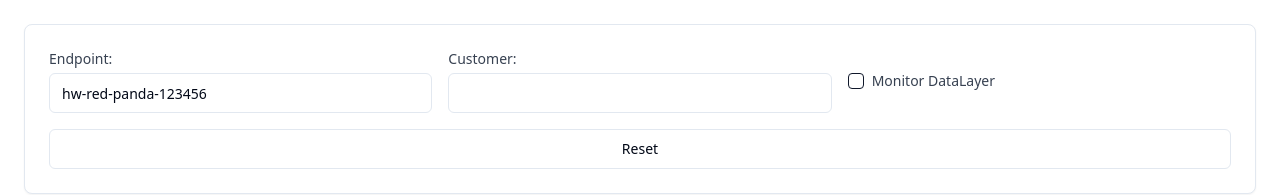
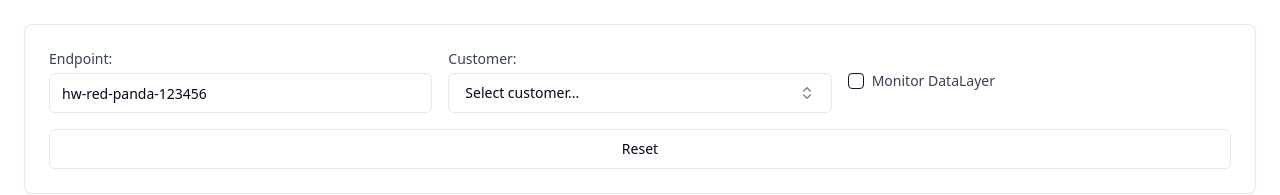
Before and after one commit to GPT-Engineer-App/friendly-interface-builder, a React (Vite) app: page / in a window 1280 px wide. Shown: the top 195 px of the page. Built offline with nearby package versions, Linux system fonts and the light colour scheme.

Commit message:
Update Customer input to autocomplete box

```diff
--- a/src/pages/Index.jsx
+++ b/src/pages/Index.jsx
@@ -5,11 +5,22 @@ import { Button } from "@/components/ui/button";
 import { Table, TableBody, TableCell, TableHead, TableHeader, TableRow } from "@/components/ui/table";
 import { Select, SelectContent, SelectItem, SelectTrigger, SelectValue } from "@/components/ui/select";
 import { Card, CardContent } from "@/components/ui/card";
-import { Plus, Minus } from "lucide-react";
+import { Plus, Minus, ChevronsUpDown } from "lucide-react";
+import { Command, CommandEmpty, CommandGroup, CommandInput, CommandItem } from "@/components/ui/command";
+import { Popover, PopoverContent, PopoverTrigger } from "@/components/ui/popover";
+import { cn } from "@/lib/utils";
+
+const customers = [
+  { value: "customer1", label: "Customer 1" },
+  { value: "customer2", label: "Customer 2" },
+  { value: "customer3", label: "Customer 3" },
+  // Add more customers as needed
+];
 
 const Index = () => {
   const [endpoint, setEndpoint] = useState("hw-red-panda-123456");
   const [customer, setCustomer] = useState("");
+  const [open, setOpen] = useState(false);
   const [monitorDataLayer, setMonitorDataLayer] = useState(false);
   const [tableRows, setTableRows] = useState([
     { sku: "SKU-4577-736", product: "Sneakers", qty: 1, price: 123456, discount: 4568 }
@@ -53,12 +64,40 @@ const Index = () => {
             </div>
             <div>
               <label htmlFor="customer" className="block text-sm font-medium text-gray-700 mb-1">Customer:</label>
-              <Input
-                id="customer"
-                value={customer}
-                onChange={(e) => setCustomer(e.target.value)}
-                className="w-full"
-              />
+              <Popover open={open} onOpenChange={setOpen}>
+                <PopoverTrigger asChild>
+                  <Button
+                    variant="outline"
+                    role="combobox"
+                    aria-expanded={open}
+                    className="w-full justify-between"
+                  >
+                    {customer
+                      ? customers.find((c) => c.value === customer)?.label
+                      : "Select customer..."}
+                    <ChevronsUpDown className="ml-2 h-4 w-4 shrink-0 opacity-50" />
+                  </Button>
+                </PopoverTrigger>
+                <PopoverContent className="w-[200px] p-0">
+                  <Command>
+                    <CommandInput placeholder="Search customer..." />
+                    <CommandEmpty>No customer found.</CommandEmpty>
+                    <CommandGroup>
+                      {customers.map((c) => (
+                        <CommandItem
+                          key={c.value}
+                          onSelect={(currentValue) => {
+                            setCustomer(currentValue === customer ? "" : currentValue);
+                            setOpen(false);
+                          }}
+                        >
+                          {c.label}
+                        </CommandItem>
+                      ))}
+                    </CommandGroup>
+                  </Command>
+                </PopoverContent>
+              </Popover>
             </div>
             <div className="flex items-center space-x-2">
               <Checkbox
```
